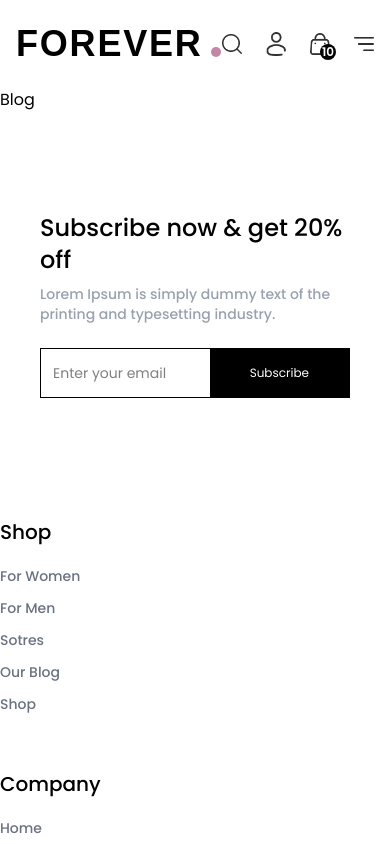
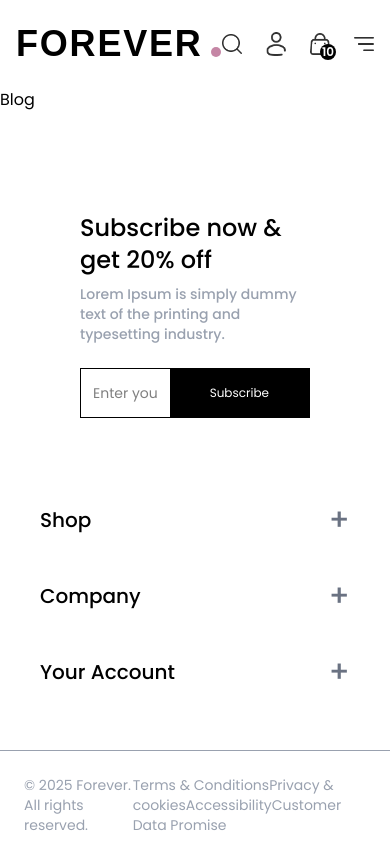
Before and after one commit to papichulo2021/Clothes-Store, a React (Vite) app: page /blog in a window 390 px wide. Shown: the top 844 px of the page. Built offline with nearby package versions, Linux system fonts and the light colour scheme; a web font is replaced by a local one.

Commit message:
Footer Responsive

```diff
--- a/src/components/Footer.jsx
+++ b/src/components/Footer.jsx
@@ -1,16 +1,32 @@
-import React from 'react'
+import React, { useState } from 'react';
 import NewsLetterBox from './NewsLetterBox';
+
 function Footer() {
+  // State to toggle visibility of the lists on mobile
+  const [isShopOpen, setIsShopOpen] = useState(false);
+  const [isCompanyOpen, setIsCompanyOpen] = useState(false);
+  const [isAccountOpen, setIsAccountOpen] = useState(false);
+
   return (
     <div>
-    <div className='flex flex-col sm:grid grid-cols-[2fr_1fr_1fr_1fr] gap-14 my-10 mt-15 text-sm'>
-      <div className='w-full md:w-3/3 '>
+      <div className="mx-10 sm: md:mx-0 flex flex-col sm:grid grid-cols-[2fr_1fr_1fr_1fr] gap-5 lg:gap-14 my-10 mt-15 text-sm">
+        <div className="w-full md:w-3/3 ">
           <NewsLetterBox />
         </div>
 
-      <div className=''>
-        <p className='text-xl font-[500] mb-5'>Shop</p>
-          <ul className='flex flex-col gap-3 text-gray-500 font-[500]'>
+        <div className="">
+          <div className="flex justify-between items-center mb-5">
+            <p className="text-xl font-[500]">Shop</p>
+            {/* On mobile, show the "+" button to toggle the list */}
+            <button
+              className="sm:hidden text-gray-500 font-[500] text-3xl"
+              onClick={() => setIsShopOpen(!isShopOpen)}
+            >
+              {isShopOpen ? '-' : '+'}
+            </button>
+          </div>
+          {/* Show the list only when it's not on mobile or is toggled on */}
+          <ul className={`sm:flex flex-col gap-3 text-gray-500 font-[500] ${isShopOpen ? 'block' : 'hidden'} sm:block`}>
             <li>For Women</li>
             <li>For Men</li>
             <li>Sotres</li>
@@ -19,20 +35,36 @@ function Footer() {
           </ul>
         </div>
 
-      <div className=''>
-        <p className='text-xl font-[500] mb-5'>Company</p>
-        <ul className='flex flex-col gap-3 text-gray-500 font-[500]'>
-          <li>Home </li>
+        <div className="">
+          <div className="flex justify-between items-center mb-5">
+            <p className="text-xl font-[500]">Company</p>
+            <button
+              className="sm:hidden text-gray-500 font-[500] text-3xl"
+              onClick={() => setIsCompanyOpen(!isCompanyOpen)}
+            >
+              {isCompanyOpen ? '-' : '+'}
+            </button>
+          </div>
+          <ul className={`sm:flex flex-col gap-3 text-gray-500 font-[500] ${isCompanyOpen ? 'block' : 'hidden'} sm:block`}>
+            <li>Home</li>
             <li>Collection</li>
             <li>About Us</li>
             <li>Contact</li>
             <li>Privacy Policy</li>
           </ul>
+        </div>
 
+        <div className="">
+          <div className="flex justify-between items-center mb-5">
+            <p className="text-xl font-[500]">Your Account</p>
+            <button
+              className="sm:hidden text-gray-500 font-[500] text-3xl"
+              onClick={() => setIsAccountOpen(!isAccountOpen)}
+            >
+              {isAccountOpen ? '-' : '+'}
+            </button>
           </div>
-      <div className=''>
-        <p className='text-xl font-[500] mb-5'>Your Account</p>
-        <ul className='flex flex-col gap-3 text-gray-500 font-[500]'>
+          <ul className={`sm:flex flex-col gap-3 text-gray-500 font-[500] ${isAccountOpen ? 'block' : 'hidden'} sm:block`}>
             <li>Login</li>
             <li>Register</li>
             <li>Wishlist</li>
@@ -42,13 +74,12 @@ function Footer() {
         </div>
       </div>
       {/* Copyrights */}
-    <div className='flex justify-between p-6 text-sm text-gray-400 border-t '>
-        <p className=''>© 2025 Forever. All rights reserved.</p>
+      <div className="flex justify-between p-6 text-sm text-gray-400 border-t ">
+        <p>© 2025 Forever. All rights reserved.</p>
         <p>Terms & ConditionsPrivacy & cookiesAccessibilityCustomer Data Promise</p>
       </div>
     </div>
-
-  )
+  );
 }
 
-export default Footer
+export default Footer;
```
Lines whose indentation alone changed are shown as unchanged.
